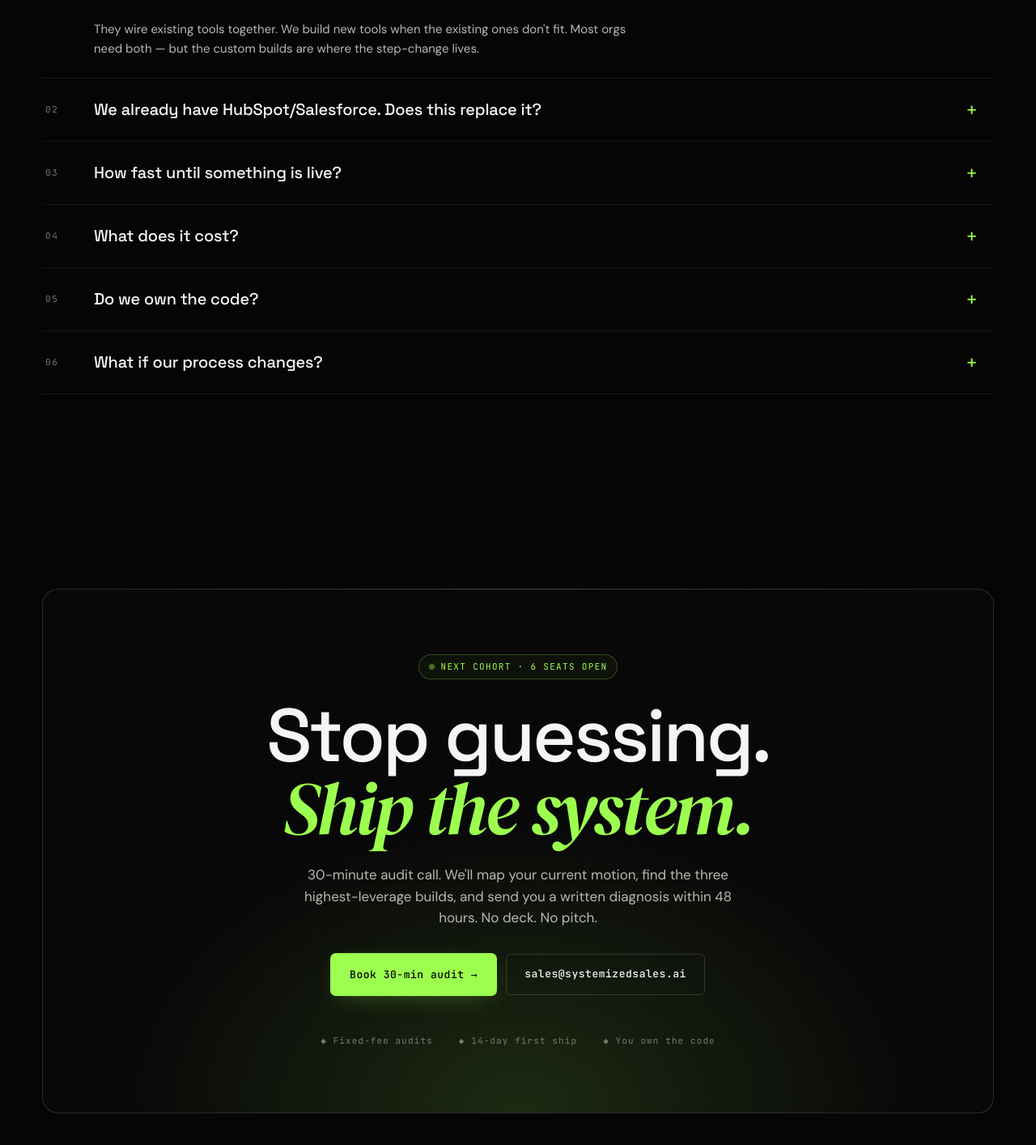
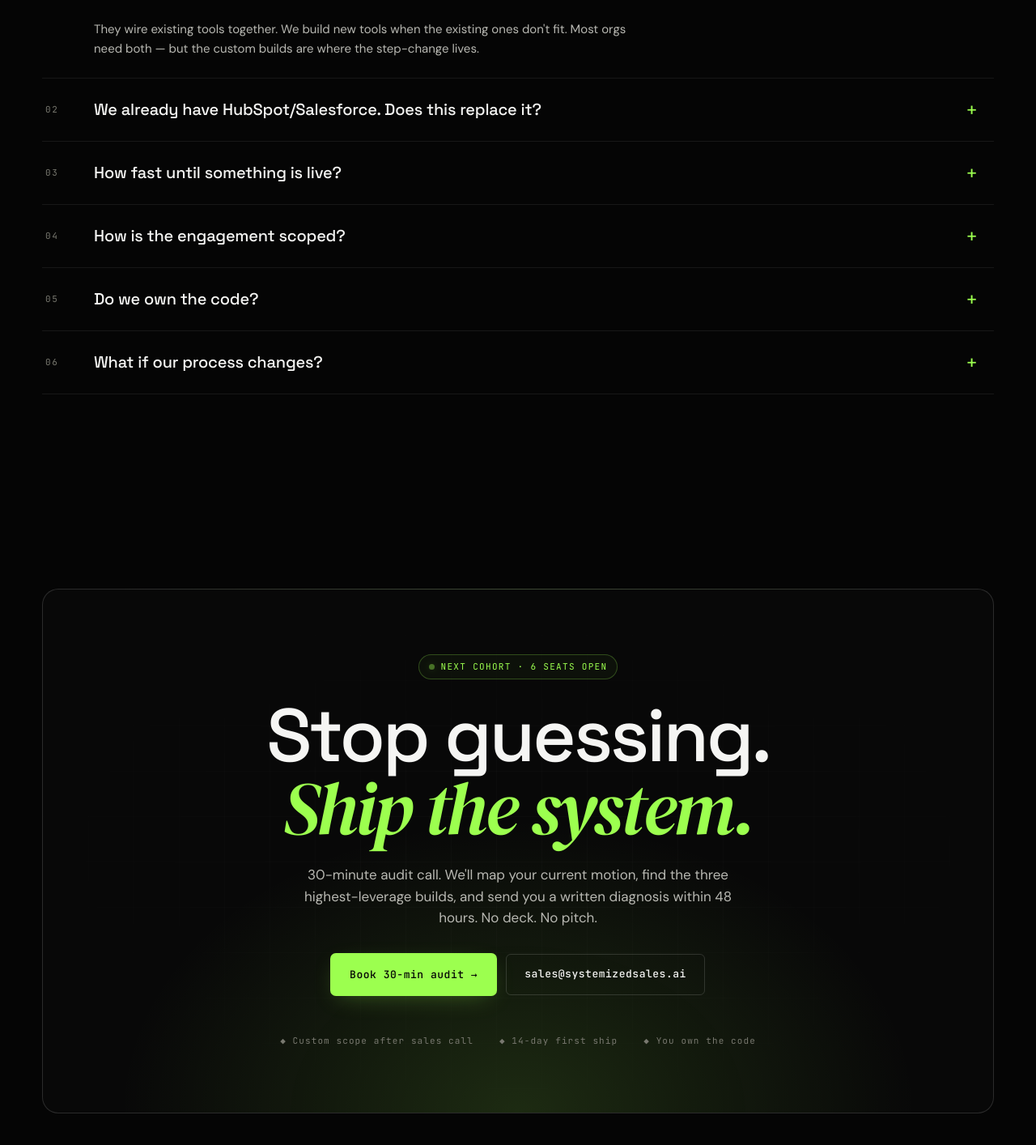
Before and after one commit to drich0923/ss-ai, a Next.js app: page / in a window 1280 px wide. Shown: the part 7242-8656 px from the top of the page at 81% size. Built offline with nearby package versions, Linux system fonts and the light colour scheme.

Commit message:
Remove public pricing from landing page

```diff
--- a/src/components/SSLanding.tsx
+++ b/src/components/SSLanding.tsx
@@ -478,7 +478,7 @@ function Faq() {
     { q: "How is this different from hiring a Zapier consultant or a RevOps agency?", a: "They wire existing tools together. We build new tools when the existing ones don't fit. Most orgs need both — but the custom builds are where the step-change lives." },
     { q: "We already have HubSpot/Salesforce. Does this replace it?", a: "No. We layer on top. Your CRM stays the source of truth; we build the dashboards, scorecards, and automation that your CRM's native UI is too generic to deliver." },
     { q: "How fast until something is live?", a: "14 days from signed to live. We scope in week one, ship in week two. No DIY setup." },
-    { q: "What does it cost?", a: "Audits are fixed-fee. Apps start around $2.5k/mo plus setup. Most clients see payback inside 90 days." },
+    { q: "How is the engagement scoped?", a: "Every build is scoped after the sales call. We use the audit to map your motion, identify the right first build, and send a custom recommendation based on complexity, integrations, and rollout needs." },
     { q: "Do we own the code?", a: "Yes. Everything lives in your portal, on your infrastructure, documented. You can fork us and run it in-house the moment you want to." },
     { q: "What if our process changes?", a: "It will. That's what the ongoing phase is for. We re-shape apps as your motion evolves, and ship new ones when new needs emerge." },
   ]
@@ -518,7 +518,7 @@ function FinalCta({ onBook }: { onBook: () => void }) {
               <button onClick={onBook} className="btn btn-primary">Book 30-min audit →</button>
               <a href="mailto:sales@systemizedsales.ai" className="btn btn-ghost">sales@systemizedsales.ai</a>
             </div>
-            <div className="final-meta"><span>◆ Fixed-fee audits</span><span>◆ 14-day first ship</span><span>◆ You own the code</span></div>
+            <div className="final-meta"><span>◆ Custom scope after sales call</span><span>◆ 14-day first ship</span><span>◆ You own the code</span></div>
           </div>
         </div>
       </div>
```
